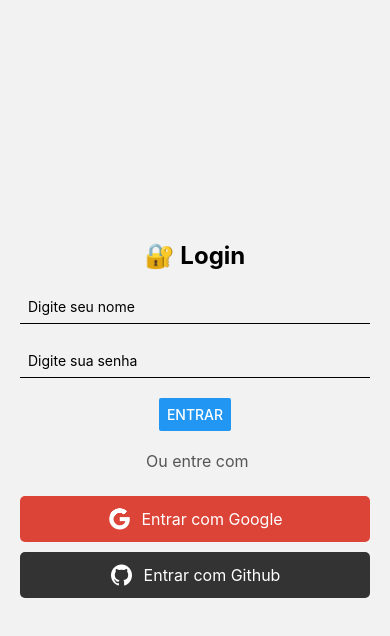
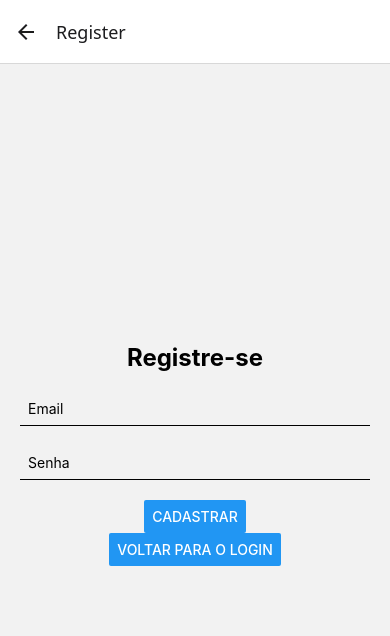
Before and after one commit to jessica-furtado/project-react-native, a React Native app: screen /Register in a window 390 px wide. Shown: the top 636 px of the page. Built offline with nearby package versions, Linux system fonts and the light colour scheme.

Commit message:
cadastrar login

```diff
--- a/src/config/firebaseConfig.js
+++ b/src/config/firebaseConfig.js
@@ -1,5 +1,6 @@
 import { initializeApp } from "firebase/app";
 import { getFirestore} from 'firebase/firestore';
+import { getAuth} from 'firebase/auth'
 import{
     API_KEY,
     AUTH_DOMAIN,
@@ -21,5 +22,6 @@
 
 const app = initializeApp(firebaseConfig);
 const db = getFirestore(app)
+const auth = getAuth(app)
 
-export {db}
+export { db, auth }
--- a/src/navigation/AppNavigation.js
+++ b/src/navigation/AppNavigation.js
@@ -7,6 +7,7 @@
 import DetailsScreen from "../screens/DetailsScreen";
 import ProfileScreen from "../screens/ProfileScreen";
 import CursoFormScreen from "../screens/CursoFormScreen";
+import RegisterScreen from "../screens/RegisterScreen";
 
 const Stack = createNativeStackNavigator();
 const Tab = createBottomTabNavigator();
@@ -56,6 +57,11 @@
         component={CursoFormScreen}
       />
 
+<Stack.Screen
+        name="Register"
+        component={RegisterScreen}
+      />
+
     </Stack.Navigator>
   );
 };
--- a/src/screens/LoginScreen.js
+++ b/src/screens/LoginScreen.js
@@ -29,6 +29,10 @@
 
         <Button title="Entrar" onPress={() => navigation.replace('Main')} />
 
+        <Text style={styles.orText}> Ainda não tem conta? </Text>
+        <Button title='Cadastre-se' onPress={() => navigation.navigate('Register')} />
+
+
         <Text style={styles.orText}> Ou entre com</Text>
 
         {/* Botão do Google */}
--- /dev/null
+++ b/src/screens/RegisterScreen.js
@@ -0,0 +1,58 @@
+import { View, Text, StyleSheet, TextInput, Button, Alert } from 'react-native'
+import React from 'react'
+import { auth } from '../config/firebaseConfig'
+import { createUserWithEmailAndPassword } from 'firebase/auth'
+import { useState } from 'react'
+
+const RegisterScreen = ({ navigation }) => {
+
+    const [email, setEmail] = useState("")
+    const [senha, setSenha] = useState("")
+
+    const handleRegister = async () => {
+        try {
+            console.log("Iniciando registro...")
+            await createUserWithEmailAndPassword(auth, email, senha)
+            Alert.alert('Sucesso', 'Conta criada com sucesso!')
+            navigation.replace('Main')
+
+        } catch (error) {
+            console.error('Erro ao registrar: ', error)
+            Alert.alert('Erro', error.message)
+        }
+    }
+
+
+  return (
+    <View style={styles.container}>
+      <Text style={styles.title}>Registre-se</Text>
+
+      <TextInput
+      placeholder="Email"
+      style={styles.input}
+      value={email}
+      onChangeText={setEmail}
+      />
+
+    <TextInput
+      placeholder="Senha"
+      style={styles.input}
+      secureTextEntry
+      value={senha}
+      onChangeText={setSenha}
+      />
+
+      <Button title="Cadastrar" onPress={handleRegister} />
+      <Button title="Voltar para o Login" onPress={() => navigation.goBack()} />
+
+    </View>
+  )
+}
+
+const styles = StyleSheet.create({
+    container: { flex: 1, justifyContent: 'center', alignItems: 'center', padding: 20 },
+    title: { fontSize: 24, fontWeight: 'bold', marginBottom: 20 },
+    input: { width: '100%', borderBottomWidth: 1, marginBottom: 20, padding: 8 },
+    })
+
+export default RegisterScreen
```
Also changed, not shown: src/context/AuthContext.js (added, +28 -0 lines).
